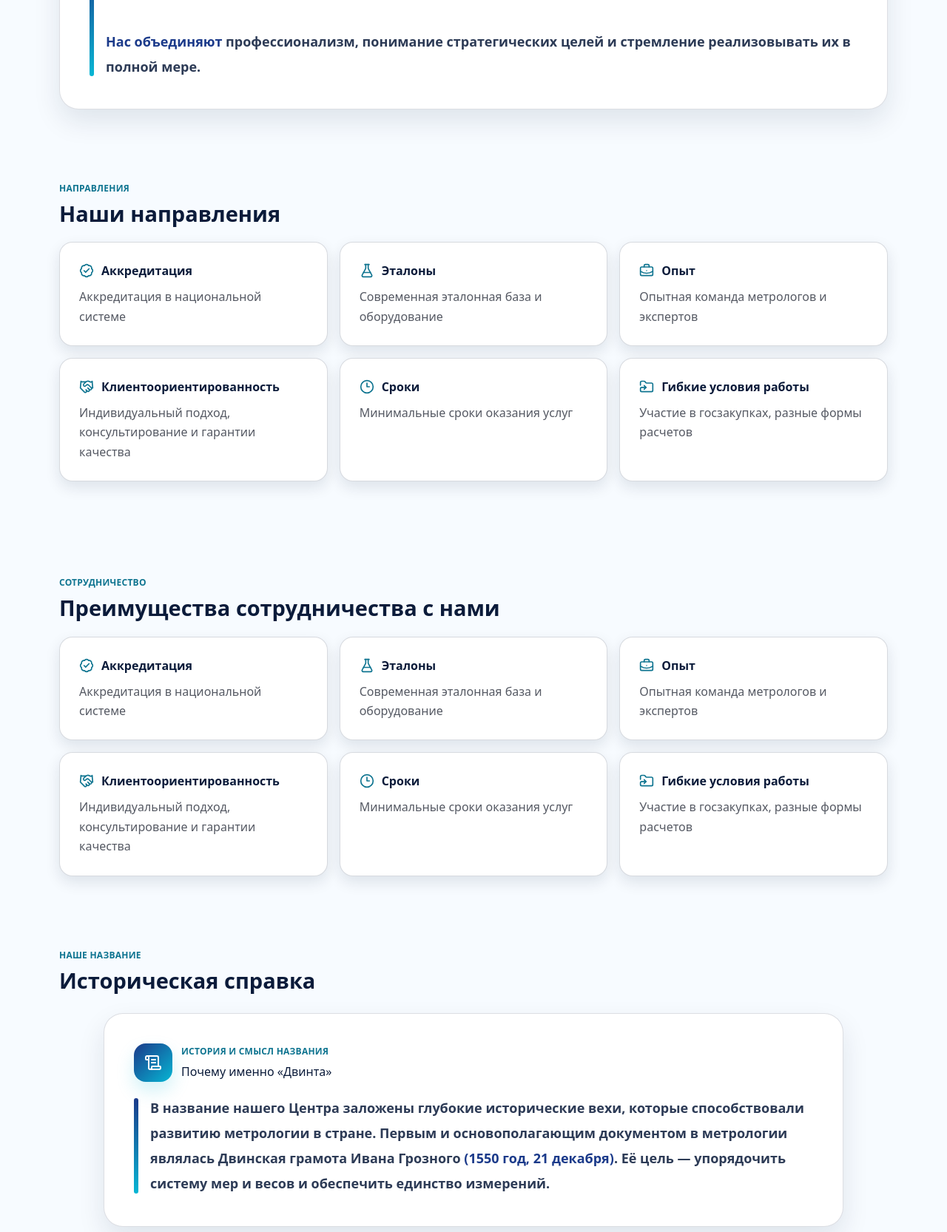
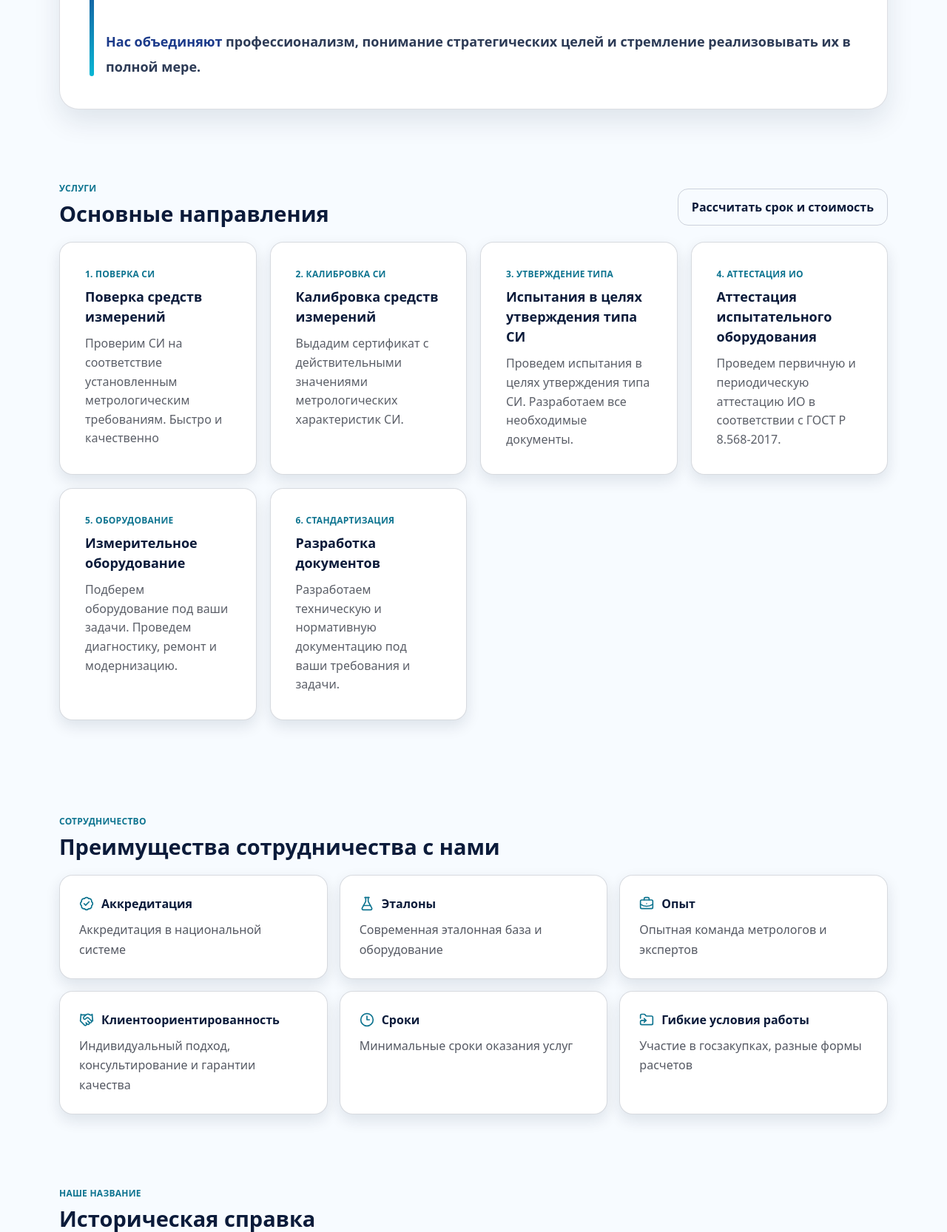
Before and after one commit to plag1atv/Dvinta-group-site, a Flask app: page /about in a window 1280 px wide. Shown: the part 1048-2714 px from the top of the page at 74% size. Run offline with Flask 3, Linux system fonts and the light colour scheme.

Commit message:
72 global change

```diff
--- a/app/templates/about.html
+++ b/app/templates/about.html
@@ -89,76 +89,70 @@
 
 
 <!-- SERVICES -->
+<!-- SERVICES -->
 <section class="section">
   <div class="container">
     <div class="reveal" style="display:flex; justify-content:space-between; align-items:flex-end; gap:16px; flex-wrap:wrap;">
       <div>
-        <div class="kicker">направления</div>
-        <h2 class="h2" style="margin-top:8px;">Наши направления</h2>
+        <div class="kicker">Услуги</div>
+        <h2 class="h2" style="margin-top:8px;">Основные направления</h2>
       </div>
+      <a class="btn btn-ghost" href="{{ url_for('contacts') }}">
+        Рассчитать срок и стоимость
+      </a>
     </div>
 
-    <div class="about-advantages-grid" style="margin-top:22px; display:grid; grid-template-columns: repeat(3, minmax(0, 1fr)); gap:16px;">
-      <div class="card card-pad hover-lift reveal about-advantages-card">
-        <div class="about-advantages-card__head">
-          <i data-lucide="badge-check" class="w-5 h-5 about-advantages-card__icon" style="color: var(--c-600);"></i>
-          <div class="about-advantages-card__title">Аккредитация</div>
-        </div>
-        <p class="about-advantages-card__text">
-          Аккредитация в национальной системе
-        </p>
-      </div>
+    <div style="margin-top:22px; display:grid; grid-template-columns: repeat(auto-fit, minmax(260px, 1fr)); gap:18px;">
 
-      <div class="card card-pad hover-lift reveal about-advantages-card">
-        <div class="about-advantages-card__head">
-          <i data-lucide="flask-conical" class="w-5 h-5 about-advantages-card__icon" style="color: var(--c-600);"></i>
-          <div class="about-advantages-card__title">Эталоны</div>
-        </div>
-        <p class="about-advantages-card__text">
-          Современная эталонная база и оборудование
-        </p>
-      </div>
+  <a class="card card-pad-lg hover-lift reveal" href="{{ url_for('metrology_verification') }}" style="text-decoration:none;">
+    <div class="kicker">1. Поверка СИ</div>
+    <div style="font-weight:900; font-size:18px; margin-top:8px; color: var(--c-900);">Поверка средств измерений</div>
+    <div style="color: rgba(13,19,33,.68); margin-top:10px; line-height:1.6;">
+      Проверим СИ на соответствие установленным метрологическим требованиям. Быстро и качественно
+    </div>
+  </a>
 
-      <div class="card card-pad hover-lift reveal about-advantages-card">
-        <div class="about-advantages-card__head">
-          <i data-lucide="briefcase-business" class="w-5 h-5 about-advantages-card__icon" style="color: var(--c-600);"></i>
-          <div class="about-advantages-card__title">Опыт</div>
-        </div>
-        <p class="about-advantages-card__text">
-          Опытная команда метрологов и экспертов
-        </p>
-      </div>
+  <a class="card card-pad-lg hover-lift reveal" href="{{ url_for('metrology_calibration') }}" style="text-decoration:none;">
+    <div class="kicker">2. Калибровка СИ</div>
+    <div style="font-weight:900; font-size:18px; margin-top:8px; color: var(--c-900);">Калибровка средств измерений</div>
+    <div style="color: rgba(13,19,33,.68); margin-top:10px; line-height:1.6;">
+      Выдадим сертификат с действительными значениями метрологических характеристик СИ.
+    </div>
+  </a>
 
-      <div class="card card-pad hover-lift reveal about-advantages-card">
-        <div class="about-advantages-card__head">
-          <i data-lucide="handshake" class="w-5 h-5 about-advantages-card__icon" style="color: var(--c-600);"></i>
-          <div class="about-advantages-card__title">Клиентоориентированность</div>
-        </div>
-        <p class="about-advantages-card__text">
-          Индивидуальный подход, консультирование и гарантии качества
-        </p>
-      </div>
+  <a class="card card-pad-lg hover-lift reveal" href="{{ url_for('metrology_type_approval') }}" style="text-decoration:none;">
+    <div class="kicker">3. Утверждение типа</div>
+    <div style="font-weight:900; font-size:18px; margin-top:8px; color: var(--c-900);">Испытания в целях утверждения типа СИ</div>
+    <div style="color: rgba(13,19,33,.68); margin-top:10px; line-height:1.6;">
+      Проведем испытания в целях утверждения типа СИ. Разработаем все необходимые документы.
+    </div>
+  </a>
 
-      <div class="card card-pad hover-lift reveal about-advantages-card">
-        <div class="about-advantages-card__head">
-          <i data-lucide="clock-3" class="w-5 h-5 about-advantages-card__icon" style="color: var(--c-600);"></i>
-          <div class="about-advantages-card__title">Сроки</div>
-        </div>
-        <p class="about-advantages-card__text">
-          Минимальные сроки оказания услуг
-        </p>
-      </div>
+  <a class="card card-pad-lg hover-lift reveal" href="{{ url_for('metrology_equipment_testing') }}" style="text-decoration:none;">
+    <div class="kicker">4. Аттестация ИО</div>
+    <div style="font-weight:900; font-size:18px; margin-top:8px; color: var(--c-900);">Аттестация испытательного оборудования</div>
+    <div style="color: rgba(13,19,33,.68); margin-top:10px; line-height:1.6;">
+      Проведем первичную и периодическую аттестацию ИО в соответствии с ГОСТ Р 8.568-2017.
+    </div>
+  </a>
 
-      <div class="card card-pad hover-lift reveal about-advantages-card">
-        <div class="about-advantages-card__head">
-          <i data-lucide="folder-symlink" class="w-5 h-5 about-advantages-card__icon" style="color: var(--c-600);"></i>
-          <div class="about-advantages-card__title">Гибкие условия работы</div>
-        </div>
-        <p class="about-advantages-card__text">
-          Участие в госзакупках, разные формы расчетов
-        </p>
-      </div>
+  <a class="card card-pad-lg hover-lift reveal" href="{{ url_for('equipment') }}" style="text-decoration:none;">
+    <div class="kicker">5. Оборудование</div>
+    <div style="font-weight:900; font-size:18px; margin-top:8px; color: var(--c-900);">Измерительное оборудование</div>
+    <div style="color: rgba(13,19,33,.68); margin-top:10px; line-height:1.6;">
+      Подберем оборудование под ваши задачи. Проведем диагностику, ремонт и модернизацию.
     </div>
+  </a>
+
+  <a class="card card-pad-lg hover-lift reveal" href="{{ url_for('contacts') }}" style="text-decoration:none;">
+    <div class="kicker">6. Стандартизация</div>
+    <div style="font-weight:900; font-size:18px; margin-top:8px; color: var(--c-900);">Разработка документов</div>
+    <div style="color: rgba(13,19,33,.68); margin-top:10px; line-height:1.6;">
+      Разработаем техническую и нормативную документацию под ваши требования и задачи.
+    </div>
+  </a>
+
+</div>
 
   </div>
 </section>
--- a/passenger_wsgi.py
+++ b/passenger_wsgi.py
@@ -1,7 +1,7 @@
 import sys
 import os
 
-INTERP = os.path.expanduser("/var/www/ТВОЙ_ЛОГИН_ХОСТИНГА/data/flaskenv/bin/python")
+INTERP = os.path.expanduser("/var/www/u3414589/data/flaskenv/bin/python")
 if sys.executable != INTERP:
     os.execl(INTERP, INTERP, *sys.argv)
 
```
Also changed, not shown: app/static/img/scroll-seal.png.
